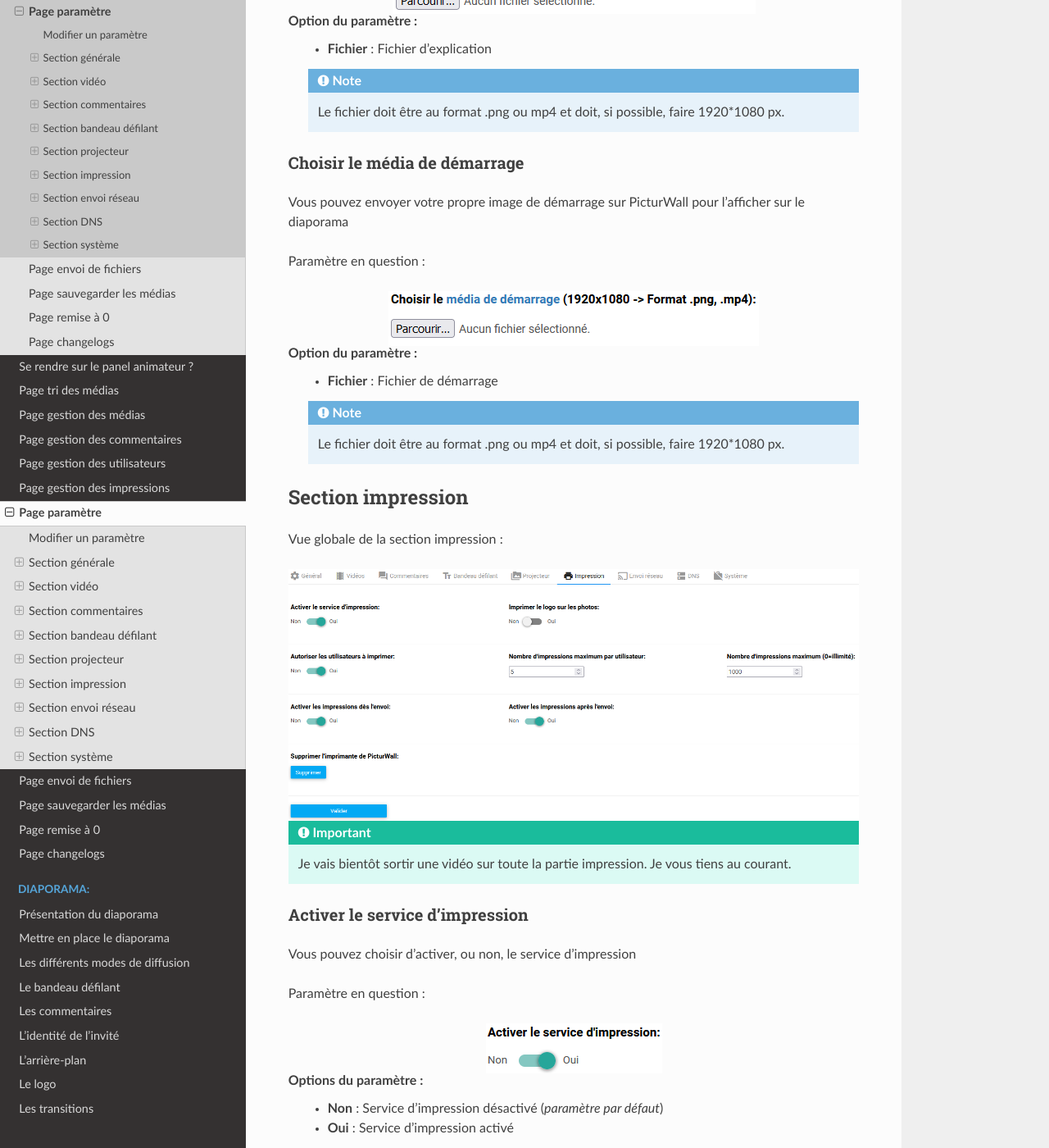
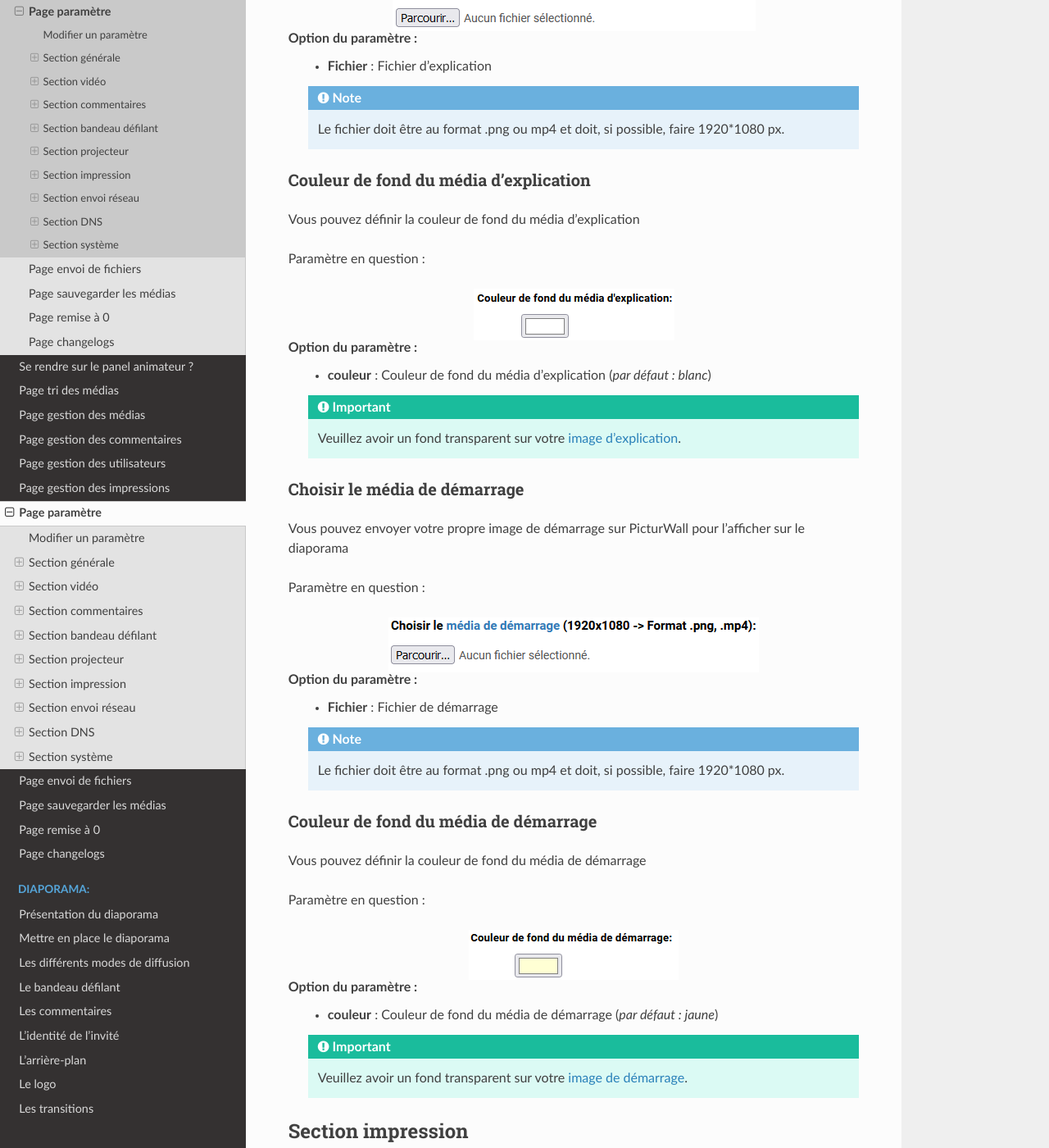
Before and after one commit to gatienduboc/PicturWall-docs, a Sphinx documentation site: the page built from docs/panel_animateur/animateur_parametres.rst, in a window 1280 px wide and 1400 px high, scrolled down 20799 px. Shown: the whole window at 82% size. Built offline with Sphinx 7.4.7 and the Read the Docs theme 2.0.0, drawn with Linux system fonts in a browser that asks for light colours; some of the changed text lies outside the part shown.

Commit message:
V1.20 : Ajout couleur médias de démarrage et explication

```diff
--- a/docs/panel_animateur/animateur_parametres.rst
+++ b/docs/panel_animateur/animateur_parametres.rst
@@ -66,7 +66,9 @@ Les paramètres sont découpés dans des sections, qui sont les suivantes :
         * :ref:`Taille de la police du nom et prénom de l'invité <animateur_parametres_projecteur_invite_taille>`
         * :ref:`Couleur du prénom et nom de l'invité <animateur_parametres_projecteur_invite_couleur>`
     * :ref:`Fichier d'explication <animateur_parametres_projecteur_media_explication>`
+    * :ref:`Couleur de fond du fichier d'explication <animateur_parametres_projecteur_media_explication_couleur>`
     * :ref:`Fichier de démarrage <animateur_parametres_projecteur_media_demarrage>`
+    * :ref:`Couleur de fond du fichier de démarrage <animateur_parametres_projecteur_media_demarrage_couleur>`
 #. :ref:`Section impression <animateur_parametres_section_impression>` comprenant les paramètres suivants :
     * :ref:`Activer le service d'impression <animateur_parametres_impression_activer>`
     * Logo:
@@ -932,6 +934,24 @@ Option du paramètre :
  .. note:: Le fichier doit être au format .png ou mp4 et doit, si possible, faire 1920*1080 px.
 
 
+.. _animateur_parametres_projecteur_media_explication_couleur:
+
+Couleur de fond du média d'explication
+###################################################
+
+Vous pouvez définir la couleur de fond du média d'explication
+
+Paramètre en question :
+
+.. figure:: _images/parametres/projecteur/parametres_projecteur_explication_couleur.PNG
+   :alt: Panel animateur de PicturWall, page paramètres, section projecteur, couleur de fond du média d'explication
+   :align: center
+
+Option du paramètre :
+ * **couleur** : Couleur de fond du média d'explication (*par défaut : blanc*)
+
+ .. important:: Veuillez avoir un fond transparent sur votre :ref:`image d'explication <animateur_parametres_projecteur_media_explication>`.
+
 .. _animateur_parametres_projecteur_media_demarrage:
 
 Choisir le média de démarrage
@@ -950,7 +970,23 @@ Option du paramètre :
 
  .. note:: Le fichier doit être au format .png ou mp4 et doit, si possible, faire 1920*1080 px.
 
+.. _animateur_parametres_projecteur_media_demarrage_couleur:
 
+Couleur de fond du média de démarrage
+###################################################
+
+Vous pouvez définir la couleur de fond du média de démarrage
+
+Paramètre en question :
+
+.. figure:: _images/parametres/projecteur/parametres_projecteur_demarrage_couleur.PNG
+   :alt: Panel animateur de PicturWall, page paramètres, section projecteur, couleur de fond du média de démarrage
+   :align: center
+
+Option du paramètre :
+ * **couleur** : Couleur de fond du média de démarrage (*par défaut : jaune*)
+
+ .. important:: Veuillez avoir un fond transparent sur votre :ref:`image de démarrage <animateur_parametres_projecteur_media_demarrage>`.
 
 
 .. _animateur_parametres_section_impression:
```
Also changed, not shown: other parts of docs/panel_animateur/animateur_parametres.rst (+4 -4 lines), docs/panel_animateur/_images/parametres/projecteur/parametres_projecteur.PNG, docs/panel_animateur/_images/parametres/projecteur/parametres_projecteur_demarrage_couleur.PNG (added), docs/panel_animateur/_images/parametres/projecteur/parametres_projecteur_explication_couleur.PNG (added), 9 other files.
